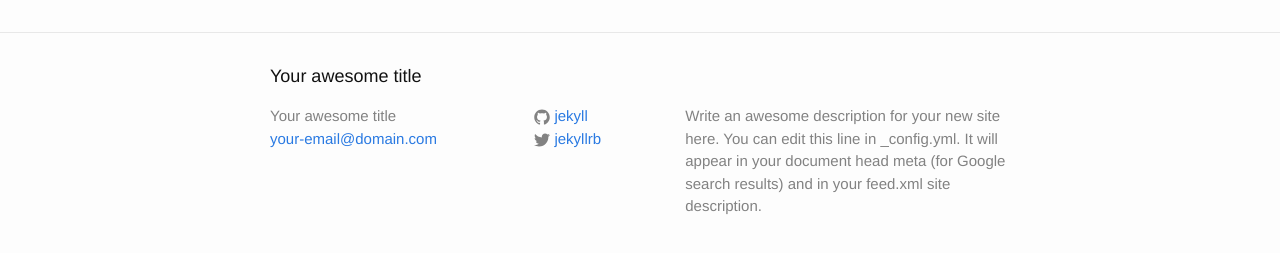
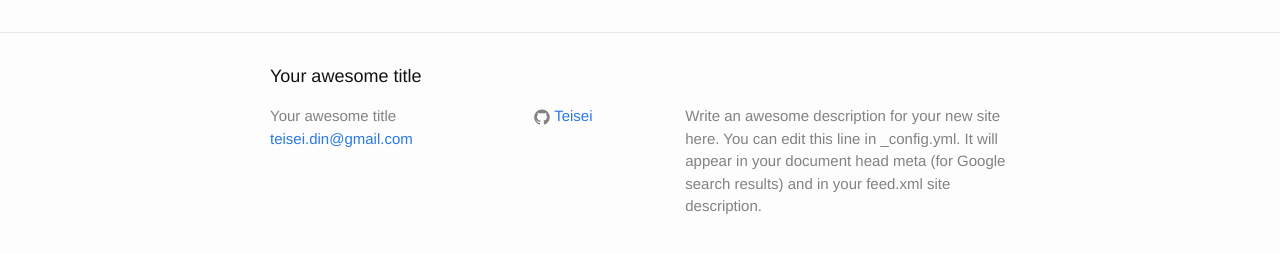
Before and after one commit to Teisei/teisei.github.com, a Jekyll site: the page built from index.html, in a window 1280 px wide. Shown: the part 354-607 px from the top of the page. Built offline with Jekyll 4.4.1, drawn with Linux system fonts in a browser that asks for light colours.

Commit message:
change profile

```diff
--- a/_config.yml
+++ b/_config.yml
@@ -1,14 +1,14 @@
 # Site settings
 title: Your awesome title
-email: your-email@domain.com
+email: teisei.din@gmail.com
 description: > # this means to ignore newlines until "baseurl:"
   Write an awesome description for your new site here. You can edit this
   line in _config.yml. It will appear in your document head meta (for
   Google search results) and in your feed.xml site description.
 baseurl: "" # the subpath of your site, e.g. /blog/
 url: "http://yourdomain.com" # the base hostname & protocol for your site
-twitter_username: jekyllrb
-github_username:  jekyll
+twitter_username:
+github_username:  Teisei
 
 # Build settings
 markdown: kramdown
```
